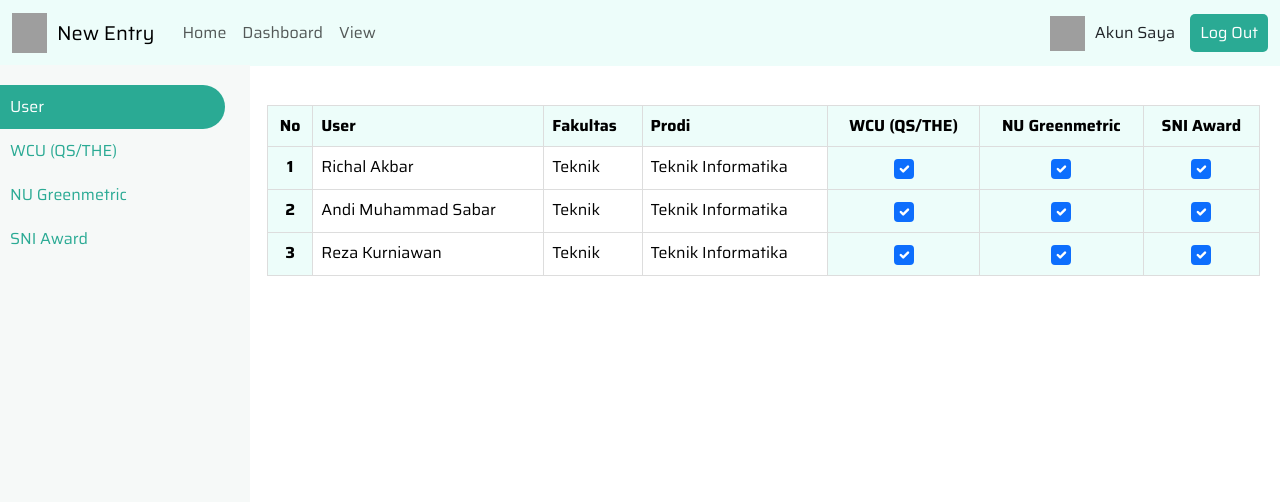
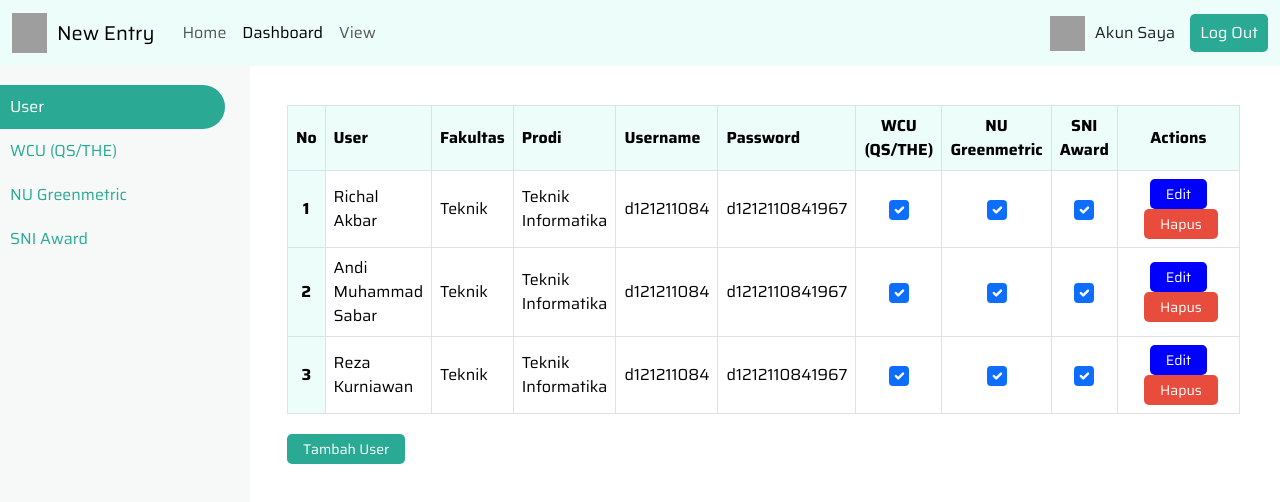
Before and after one commit to kurniawan-rgb/Proyek_NewEntry, a Vue app: page /adminuser in a window 1280 px wide. Shown: the top 502 px of the page. Built offline with nearby package versions, Linux system fonts and the light colour scheme; grey boxes are pictures that could not be loaded.

Commit message:
update frontend

```diff
--- a/src/components/navbarComponent.vue
+++ b/src/components/navbarComponent.vue
@@ -1,6 +1,8 @@
 <template>
-  <div style="margin-bottom: 65px;">
-  <nav class=" fixed-button-admin navbar navbar-expand-lg custom-bg-color-navbar">
+  <div style="margin-bottom: 45px">
+    <nav
+      class="fixed-button-admin navbar navbar-expand-lg custom-bg-color-navbar"
+    >
       <div class="container-fluid custom-bg-color">
         <router-link class="navbar-brand d-flex align-items-center" to="/">
           <img
@@ -28,13 +30,28 @@
         <div class="collapse navbar-collapse" id="navbarSupportedContent">
           <ul class="navbar-nav me-auto mb-2 mb-lg-0">
             <li class="nav-item">
-            <router-link class="nav-link" :class="{ active: isActive('/') }" to="/">Home</router-link>
+              <router-link
+                class="nav-link"
+                :class="{ active: isActive('/') }"
+                to="/"
+                >Home</router-link
+              >
             </li>
             <li class="nav-item">
-            <router-link class="nav-link" :class="{ active: isActive('/dashboard') }" to="/dashboard">Dashboard</router-link>
+              <router-link
+                class="nav-link"
+                :class="{ active: isActive('/adminuser') }"
+                to="/adminuser"
+                >Dashboard</router-link
+              >
             </li>
             <li class="nav-item">
-            <router-link class="nav-link" :class="{ active: isActive('/outputmenu') }" to="/outputmenu">View</router-link>
+              <router-link
+                class="nav-link"
+                :class="{ active: isActive('/outputmenu') }"
+                to="/outputmenu"
+                >View</router-link
+              >
             </li>
           </ul>
           <div class="d-flex align-items-center" v-if="isDesktop">
@@ -102,7 +119,7 @@ export default {
     },
     isActive(route) {
       return this.$route.path === route;
-    }
+    },
   },
   beforeDestroy() {
     window.removeEventListener("resize", this.checkScreenSize);
@@ -120,6 +137,10 @@ export default {
 }
 
 .nav-link.active {
-  color: rgb(0, 0, 0); /* atau warna apa pun yang Anda inginkan untuk menandai sebagai aktif */
+  color: rgb(
+    0,
+    0,
+    0
+  ); /* atau warna apa pun yang Anda inginkan untuk menandai sebagai aktif */
 }
 </style>
--- a/src/views/adminUser.vue
+++ b/src/views/adminUser.vue
@@ -6,46 +6,111 @@
       <div class="content-admin-user">
         <table class="table">
           <thead>
-            <tr>
+            <tr class="th-middle">
               <th class="text-center" scope="col">No</th>
               <th scope="col">User</th>
               <th scope="col">Fakultas</th>
               <th scope="col">Prodi</th>
+              <th scope="col">Username</th>
+              <th scope="col">Password</th>
               <th class="text-center" scope="col">WCU (QS/THE)</th>
               <th class="text-center" scope="col">NU Greenmetric</th>
               <th class="text-center" scope="col">SNI Award</th>
+              <th class="text-center action-column" scope="col">Actions</th>
             </tr>
           </thead>
           <tbody>
-            <tr>
-              <th class="text-center" scope="row">1</th>
-              <td>Richal Akbar</td>
-              <td>Teknik</td>
-              <td>Teknik Informatika</td>
-              <th><iconPlus /></th>
-              <th><iconPlus /></th>
-              <th><iconPlus /></th>
-            </tr>
-            <tr>
-              <th class="text-center" scope="row">2</th>
-              <td>Andi Muhammad Sabar</td>
-              <td>Teknik</td>
-              <td>Teknik Informatika</td>
-              <th><iconPlus /></th>
-              <th><iconPlus /></th>
-              <th><iconPlus /></th>
-            </tr>
-            <tr>
-              <th class="text-center" scope="row">3</th>
-              <td>Reza Kurniawan</td>
-              <td>Teknik</td>
-              <td>Teknik Informatika</td>
-              <th><iconPlus /></th>
-              <th><iconPlus /></th>
-              <th><iconPlus /></th>
+            <tr v-for="(user, index) in users" :key="index">
+              <th class="text-center th-middle" scope="row">{{ index + 1 }}</th>
+              <td
+                v-if="!user.isNew && !user.isEditing"
+                class="text-left td-middle"
+              >
+                {{ user.name }}
+              </td>
+              <td v-else><input v-model="user.name" class="table-input" /></td>
+              <td
+                v-if="!user.isNew && !user.isEditing"
+                class="text-left td-middle"
+              >
+                {{ user.fakultas }}
+              </td>
+              <td v-else>
+                <input v-model="user.fakultas" class="table-input" />
+              </td>
+              <td
+                v-if="!user.isNew && !user.isEditing"
+                class="text-left td-middle"
+              >
+                {{ user.prodi }}
+              </td>
+              <td v-else><input v-model="user.prodi" class="table-input" /></td>
+              <td
+                v-if="!user.isNew && !user.isEditing"
+                class="text-left td-middle"
+              >
+                {{ user.username }}
+              </td>
+              <td v-else>
+                <input v-model="user.username" class="table-input" />
+              </td>
+              <td
+                v-if="!user.isNew && !user.isEditing"
+                class="text-left td-middle"
+              >
+                {{ user.password }}
+              </td>
+              <td v-else>
+                <input v-model="user.password" class="table-input" />
+              </td>
+              <td class="text-center td-middle">
+                <iconPlus v-if="!user.isNew && !user.isEditing" />
+              </td>
+              <td class="text-center td-middle">
+                <iconPlus v-if="!user.isNew && !user.isEditing" />
+              </td>
+              <td class="text-center td-middle">
+                <iconPlus v-if="!user.isNew && !user.isEditing" />
+              </td>
+              <td v-if="user.isNew" class="text-center action-column">
+                <button @click="addUser(index)" class="action-btn add-btn">
+                  Tambah
+                </button>
+              </td>
+              <td
+                v-else
+                class="text-center action-column edit-remove-container"
+              >
+                <button
+                  @click="editUser(index)"
+                  v-if="!user.isEditing"
+                  class="action-btn edit-btn"
+                >
+                  Edit
+                </button>
+                <button
+                  @click="saveUser(index)"
+                  v-else
+                  class="action-btn save-btn"
+                >
+                  Simpan
+                </button>
+                <button
+                  @click="removeUser(index)"
+                  style="margin-left: 5px"
+                  class="action-btn remove-btn"
+                >
+                  Hapus
+                </button>
+              </td>
             </tr>
           </tbody>
         </table>
+        <div>
+          <button @click="addNewRow" class="action-btn add-new-btn">
+            Tambah User
+          </button>
+        </div>
       </div>
     </main>
   </div>
@@ -62,5 +127,156 @@ export default {
     navbarAdmin,
     iconPlus,
   },
+  data() {
+    return {
+      users: [
+        {
+          name: "Richal Akbar",
+          fakultas: "Teknik",
+          prodi: "Teknik Informatika",
+          username: "d121211084",
+          password: "d1212110841967",
+        },
+        {
+          name: "Andi Muhammad Sabar",
+          fakultas: "Teknik",
+          prodi: "Teknik Informatika",
+          username: "d121211084",
+          password: "d1212110841967",
+        },
+        {
+          name: "Reza Kurniawan",
+          fakultas: "Teknik",
+          prodi: "Teknik Informatika",
+          username: "d121211084",
+          password: "d1212110841967",
+        },
+      ],
+    };
+  },
+  methods: {
+    addNewRow() {
+      this.users.push({
+        name: "",
+        fakultas: "",
+        prodi: "",
+        username: "",
+        password: "",
+        isNew: true,
+        isEditing: false,
+      });
+    },
+    addUser(index) {
+      this.users[index].isNew = false;
+    },
+    editUser(index) {
+      this.users[index].isEditing = true;
+    },
+    saveUser(index) {
+      this.users[index].isEditing = false;
+    },
+    removeUser(index) {
+      this.users.splice(index, 1);
+    },
+  },
 };
 </script>
+
+<style>
+.container-admin-user {
+  padding: 20px;
+}
+
+.table {
+  width: 100%;
+  margin-bottom: 20px;
+  border-collapse: collapse;
+}
+
+.table th,
+.table td {
+  border: 1px solid #dee2e6;
+  padding: 8px;
+  vertical-align: middle;
+}
+
+.table-input {
+  width: 100%;
+  box-sizing: border-box;
+  padding: 6px 12px;
+  border: 1px solid #ced4da;
+  border-radius: 4px;
+}
+
+.action-btn {
+  line-height: 1;
+  background-color: #2aaa94;
+  color: white;
+  border: none;
+  padding: 8px 16px;
+  border-radius: 5px;
+  cursor: pointer;
+  font-size: 14px;
+  width: auto;
+}
+
+.action-btn:hover {
+  background-color: #249e88;
+}
+
+.action-btn:active {
+  background-color: #208a76;
+}
+
+.action-btn:focus {
+  outline: none;
+}
+
+.remove-btn {
+  background-color: #e74c3c;
+  line-height: 1;
+}
+
+.remove-btn:hover {
+  background-color: #c0392b;
+}
+
+.remove-btn:active {
+  background-color: #922b21;
+}
+
+.text-left {
+  text-align: left;
+}
+
+.text-center {
+  text-align: center;
+}
+
+.button-container {
+  text-align: center;
+}
+
+.edit-btn {
+  background-color: blue;
+  padding: 8px 16px;
+  line-height: 1;
+}
+
+.edit-btn:hover {
+  background-color: darkblue;
+}
+
+.edit-btn:active {
+  background-color: navy;
+}
+
+.td-middle,
+.th-middle {
+  vertical-align: middle;
+}
+
+.action-column {
+  width: 15ch;
+}
+</style>
```
Lines whose indentation alone changed are shown as unchanged.
